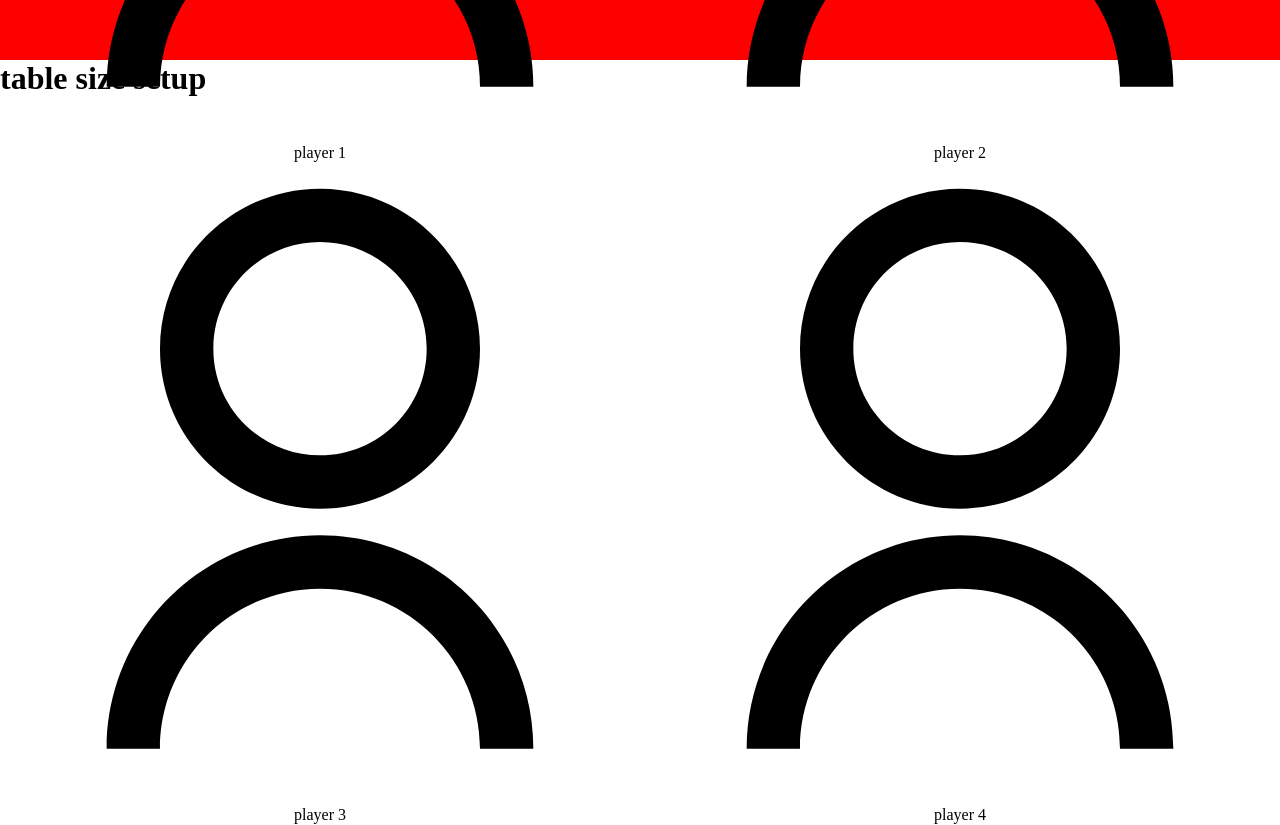
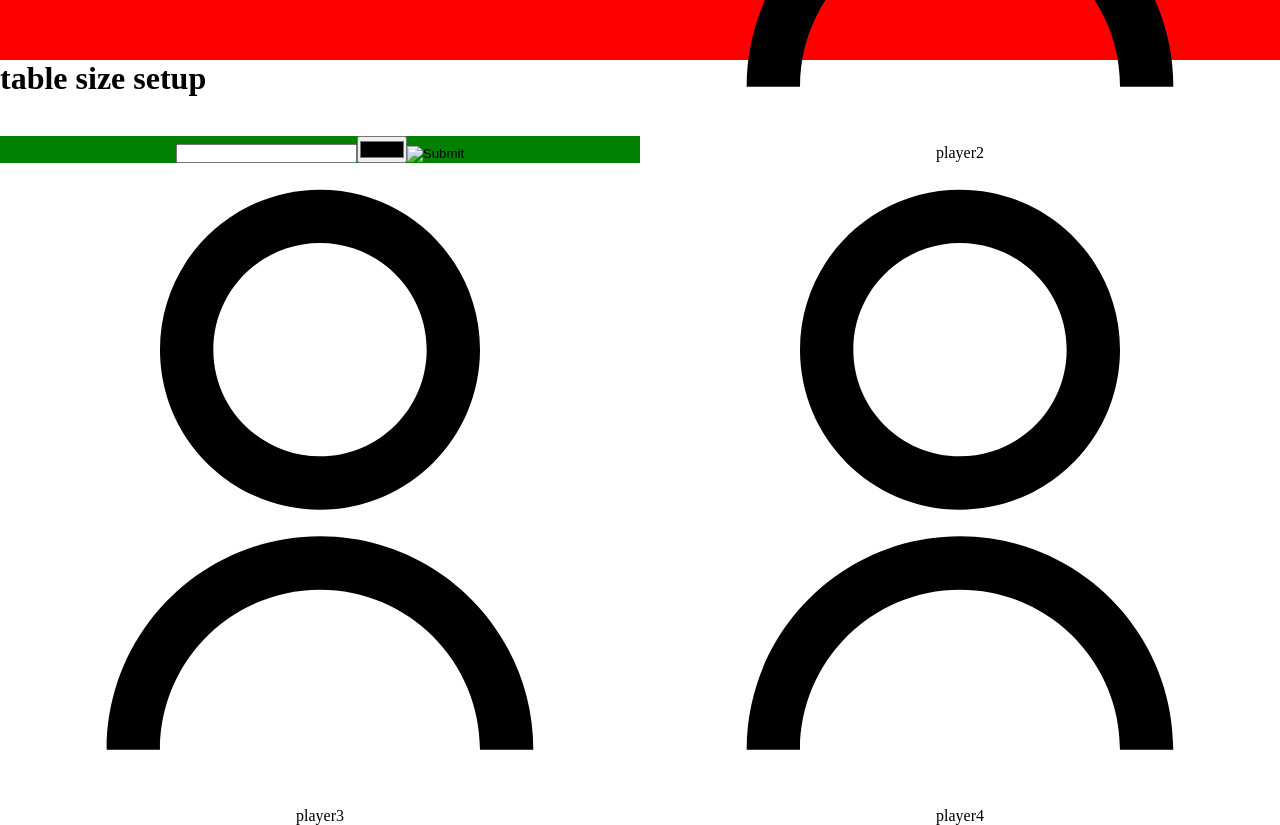
Before and after one commit to VDan007/TicTacToe_HM, a React (Vite) app in the folder TicTacToe_HM/: page / in a window 1280 px wide. Shown: the part 500-1325 px from the top of the page. Built offline with nearby package versions, Linux system fonts and the light colour scheme; the HTML template or start-up script is replaced by a standard one.

Commit message:
login playerselect compopnent started

```diff
--- a/TicTacToe_HM/src/Components/Login.jsx
+++ b/TicTacToe_HM/src/Components/Login.jsx
@@ -1,26 +1,37 @@
+import { useEffect } from "react";
+import { PlayerCard } from "./PlayerCard";
+
+function Login(){
 
 
-function Login(){
+
+
+
     return(
         <div className="login">
             <div className="login__playerContainer">
                 <div>
-                    <div className="login__playerCard">
-                        <img src="/user.svg" alt="" />
-                        <p>player 1</p>
-                    </div>
-                    <div className="login__playerCard">
-                        <img src="/user.svg" alt="" />
-                        <p>player 2</p>
-                    </div>
-                    <div className="login__playerCard">
-                        <img src="/user.svg" alt="" />
-                        <p>player 3</p>
-                    </div>
-                    <div className="login__playerCard">
-                        <img src="/user.svg" alt="" />
-                        <p>player 4</p>
-                    </div>
+                    <PlayerCard
+                        key = "p01"
+                        name = "player1"
+                        clicked = {true}
+                    />
+                    <PlayerCard
+                        key = "p02"
+                        name = "player2"
+                        clicked = {false}
+                    />
+                    <PlayerCard
+                        key = "p03"
+                        name = "player3"
+                        clicked = {false}
+                    />
+                    <PlayerCard
+                        key = "p04"
+                        name = "player4"
+                        clicked = {false}
+                    />
+
                 </div>
             </div>
             <div>
--- /dev/null
+++ b/TicTacToe_HM/src/Components/PlayerCard.jsx
@@ -0,0 +1,32 @@
+import { useEffect, useState } from "react";
+
+
+function PlayerCard(props){
+
+    const [ selected, setSelected ] = useState(false);
+    const [ name, setName ] = useState(props.name);
+    const [ clicked, setClicked ] = useState(props.clicked);
+
+
+
+
+    return(
+
+        clicked ?
+
+        <div className="login__playerCard clicked">
+            <input type="text" />
+            <input type="color" />
+            <input type="image" />
+
+        </div>
+
+        :
+        <div className="login__playerCard">
+                        <img src="/user.svg" alt="" />
+                        <p>{name}</p>
+        </div>
+    );
+}
+
+export { PlayerCard };
--- a/TicTacToe_HM/src/index.css
+++ b/TicTacToe_HM/src/index.css
@@ -32,6 +32,10 @@
     display: inline-block;
     min-width: 50vw;
     text-align: center;
+    cursor: pointer;
+}
+.clicked{
+    background-color: green;
 }
 
 
```
